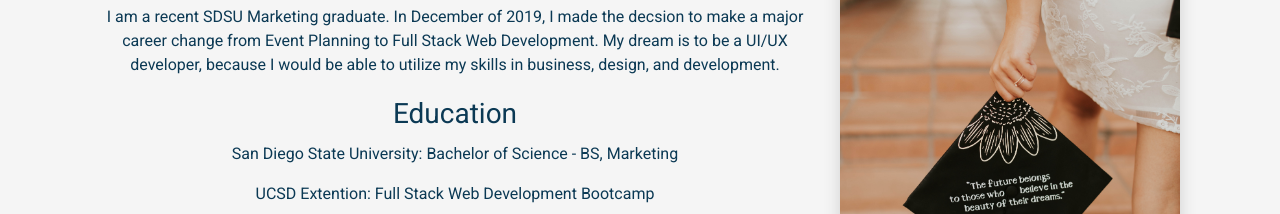
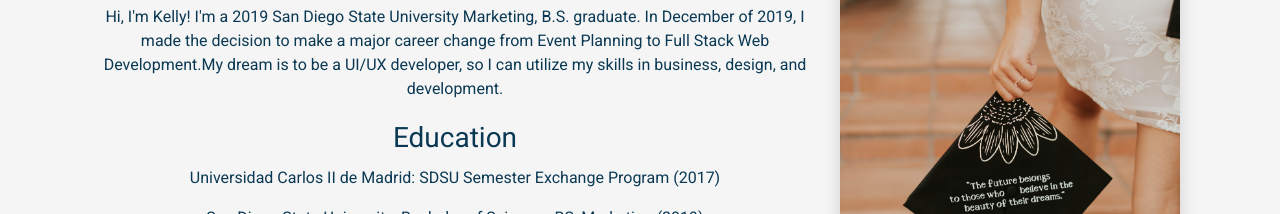
Before and after one commit to kelly70ve/kelly70ve.github.io, a plain HTML site: page index.html in a window 1280 px wide. Shown: the part 738-952 px from the top of the page. Drawn offline with nearby package versions, Linux system fonts and the light colour scheme.

Commit message:
about me: update my info

```diff
--- a/index.html
+++ b/index.html
@@ -59,13 +59,12 @@
           <div class="col-lg-8">
             <h2 class="text-center">About Me</h2>
             <p class="text-center">
-              I am a recent SDSU Marketing graduate. In December of 2019, I made the decsion to make a major career
-              change from Event Planning to Full Stack Web Development. My dream is to be a UI/UX developer, because I
-              would be able to utilize my skills in business, design, and development.
+              Hi, I'm Kelly! I'm a 2019 San Diego State University Marketing, B.S. graduate. In December of 2019, I made the decision to make a major career change from Event Planning to Full Stack Web Development.My dream is to be a UI/UX developer, so I can utilize my skills in business, design, and development.
             </p>
             <h3 class="text-center p-1">Education</h3>
-            <p class="text-center">San Diego State University: Bachelor of Science - BS, Marketing</p>
-            <p class="text-center">UCSD Extention: Full Stack Web Development Bootcamp</p>
+            <p class="text-center">Universidad Carlos II de Madrid: SDSU Semester Exchange Program (2017)</p>
+            <p class="text-center">San Diego State University: Bachelor of Science - BS, Marketing (2019)</p>
+            <p class="text-center">UCSD Extention: Full Stack Web Development Bootcamp (2020)</p>
             <h3 class="text-center p-2">Programming Languages & Tools</h3>
             <table class="table container-sm w-75 text-center">
               <tbody>
```
